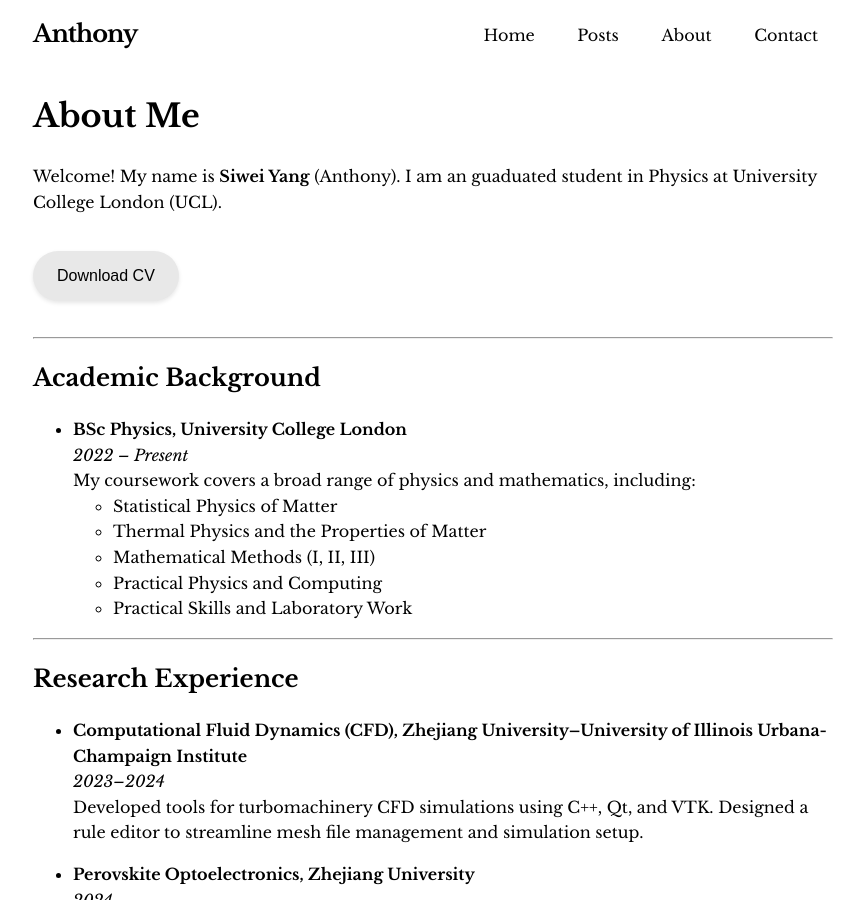
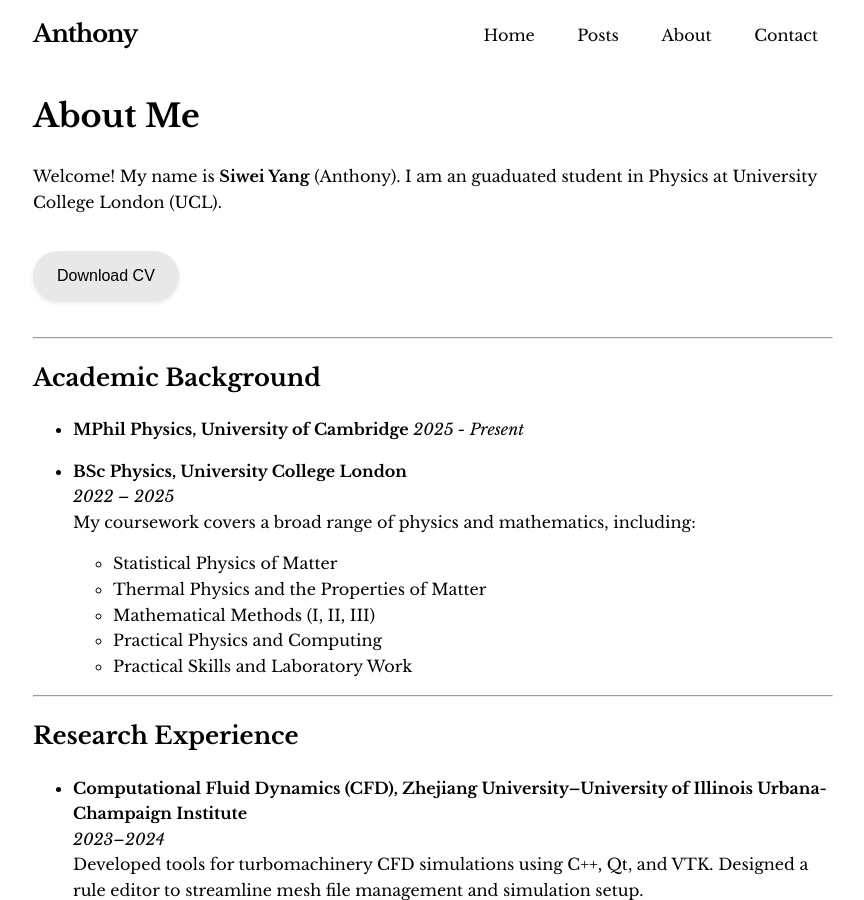
Before and after one commit to AnthonyYsw/AnthonyYsw.github.io, a Jekyll site: the page built from about.md, in a window 1280 px wide and 900 px high. Shown: the whole window, without its empty margins (207-1071 px from the left). Built offline with Jekyll 4.4.1, drawn with Linux system fonts in a browser that asks for light colours.

```diff
--- a/about.md
+++ b/about.md
@@ -13,9 +13,11 @@ Welcome! My name is **Siwei Yang** (Anthony). I am an guaduated student in Physi
 ---
 
 ## Academic Background
+- **MPhil Physics, University of Cambridge**
+  *2025 - Present*
 
 -  **BSc Physics, University College London**
-  *2022 – Present*
+  *2022 – 2025*
   My coursework covers a broad range of physics and mathematics, including:
     - Statistical Physics of Matter
     - Thermal Physics and the Properties of Matter
```
Also changed, not shown: contact.md (+1 -1 lines).
